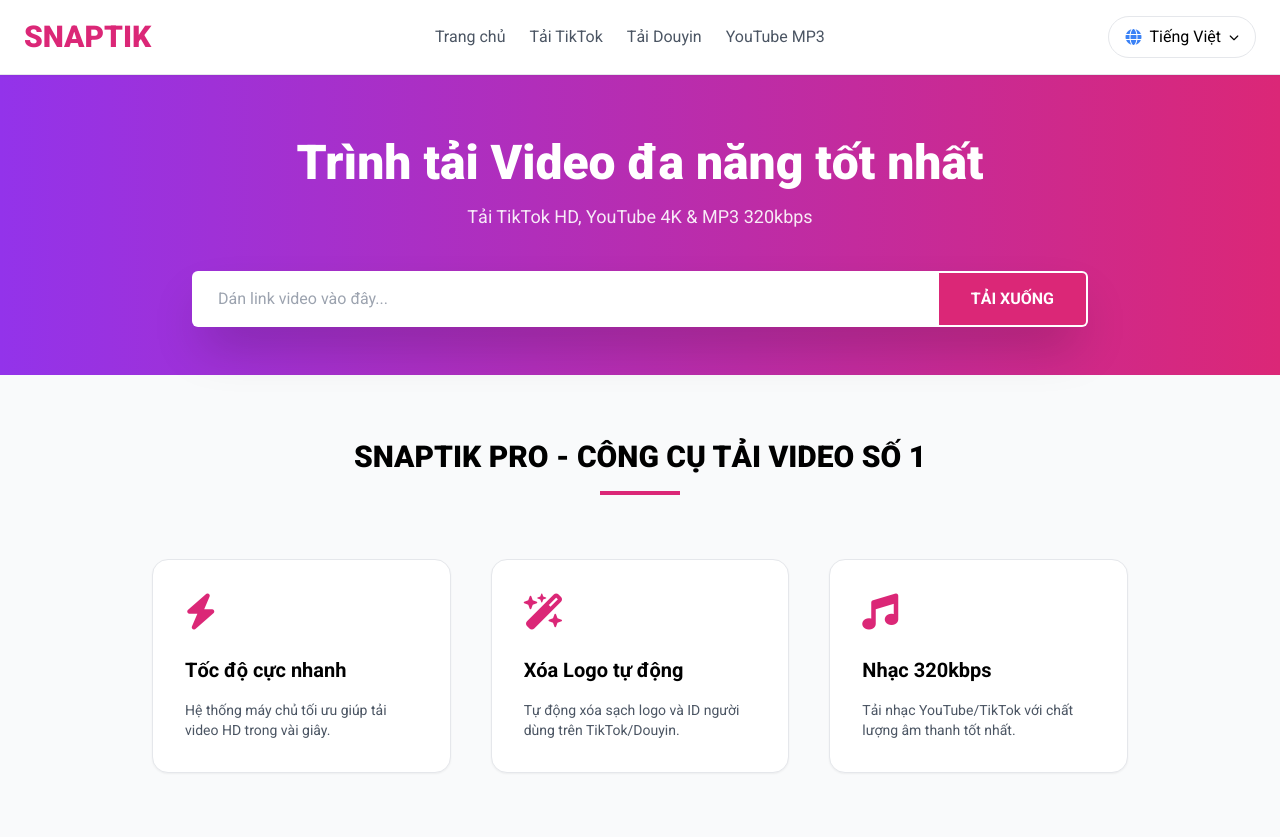
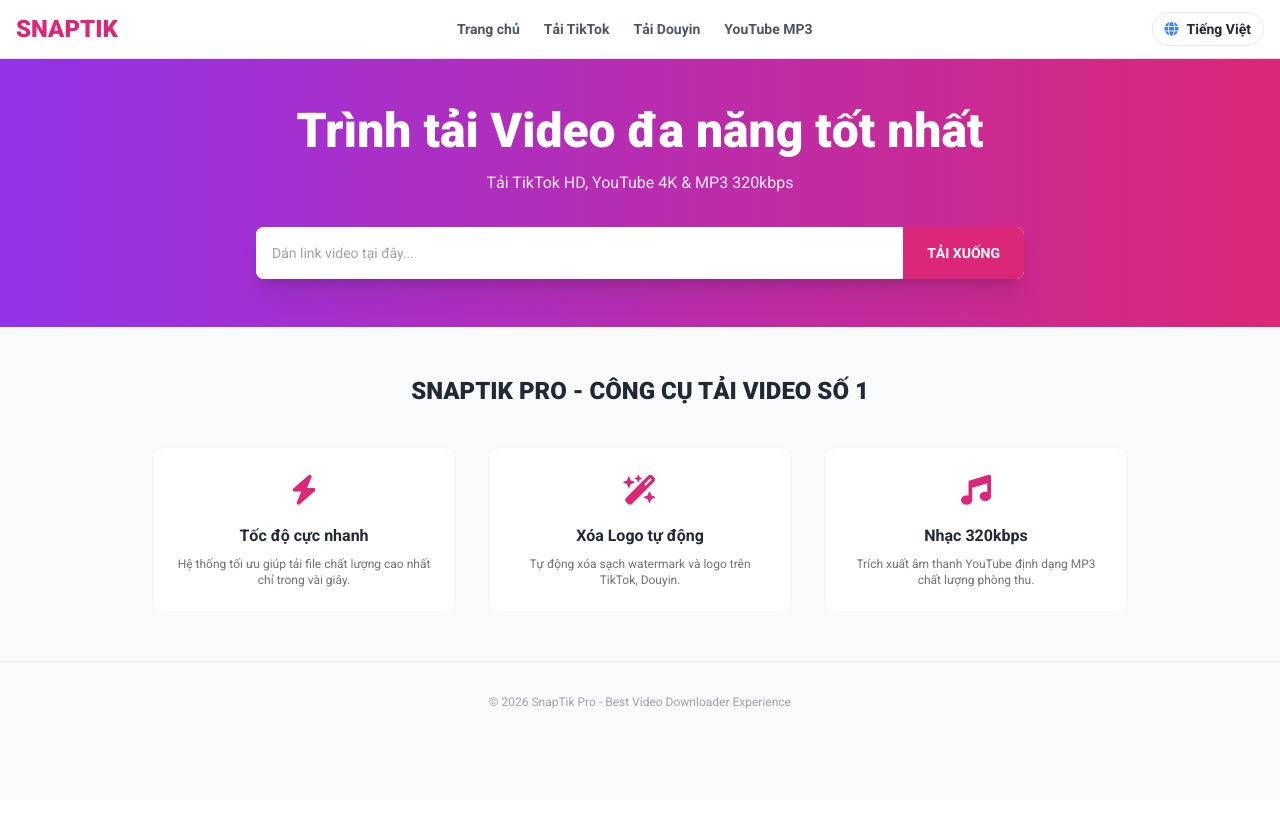
Before and after one commit to honghotduongpho2026/snaptik-pro, a Flask app: page / in a window 1280 px wide. After the commit the page ends 709 px from the top, so only its background shows below. Run offline with Flask 3, Linux system fonts and the light colour scheme; some libraries are stand-ins or nearby versions.

Commit message:
Update index.html

```diff
--- a/templates/index.html
+++ b/templates/index.html
@@ -2,90 +2,90 @@
 <html lang="vi">
 <head>
     <meta charset="UTF-8">
-    <meta name="viewport" content="width=device-width, initial-scale=1.0">
-    <title>SnapTik - Tải Video TikTok Không Logo, Douyin & YouTube MP3</title>
-    <meta name="description" content="Tải video TikTok HD, YouTube 4K và chuyển đổi MP3 320kbps miễn phí. Không logo, chất lượng cao nhất.">
+    <meta name="viewport" content="width=device-width, initial-scale=1.0, maximum-scale=1.0, user-scalable=no">
+    <title>SnapTik - Tải Video TikTok Không Logo & YouTube MP3 320kbps</title>
+    <meta name="description" content="Tải video TikTok HD, YouTube 4K và chuyển đổi MP3 chất lượng cao nhất. Miễn phí, không logo.">
     <script src="https://cdn.tailwindcss.com"></script>
     <link rel="stylesheet" href="https://cdnjs.cloudflare.com/ajax/libs/font-awesome/6.4.0/css/all.min.css">
     <style>
         @import url('https://fonts.googleapis.com/css2?family=Roboto:wght@400;700;900&display=swap');
-        body { font-family: 'Roboto', sans-serif; scroll-behavior: smooth; }
+        body { font-family: 'Roboto', sans-serif; -webkit-tap-highlight-color: transparent; }
         .hero-gradient { background: linear-gradient(90deg, #9333ea 0%, #db2777 100%); }
-        .btn-main { background-color: #db2777; transition: 0.3s; }
-        .btn-main:hover { background-color: #be185d; }
-        .dropdown-content { display: none; position: absolute; right: 0; top: 100%; z-index: 1000; background: white; border: 1px solid #eee; border-radius: 8px; }
+        .btn-main { background-color: #db2777; transition: all 0.2s ease; }
+        .dropdown-content { display: none; position: absolute; right: 0; top: 100%; z-index: 1000; background: white; border-radius: 8px; box-shadow: 0 4px 12px rgba(0,0,0,0.1); }
         .group:hover .dropdown-content { display: block; }
-        #downloadFrame { display: none; }
+        /* Fix giật lag trên mobile bằng cách tắt các animation nặng */
+        .no-jitter { transform: translateZ(0); backface-visibility: hidden; }
     </style>
 </head>
-<body class="bg-gray-50">
-    <iframe id="downloadFrame"></iframe>
+<body class="bg-gray-50 text-gray-800">
 
-    <nav class="bg-white border-b px-6 py-4 flex justify-between items-center shadow-sm sticky top-0 z-50">
-        <h1 class="text-3xl font-black text-[#db2777] cursor-pointer" onclick="location.href='/'">SNAPTIK</h1>
-        <div class="hidden md:flex gap-6 font-medium text-gray-600">
+    <nav class="bg-white border-b px-4 py-3 flex justify-between items-center sticky top-0 z-50">
+        <h1 class="text-2xl font-black text-[#db2777] cursor-pointer" onclick="location.href='/'">SNAPTIK</h1>
+        <div class="hidden lg:flex gap-6 font-bold text-gray-600 text-sm">
             <a href="/" id="navHome">Trang chủ</a>
             <a href="javascript:void(0)" onclick="switchTab('tk')" id="navTk">Tải TikTok</a>
             <a href="javascript:void(0)" onclick="switchTab('dy')" id="navDy">Tải Douyin</a>
             <a href="javascript:void(0)" onclick="switchTab('yt')" id="navYt">YouTube MP3</a>
         </div>
         <div class="relative group">
-            <button class="flex items-center gap-2 border px-4 py-2 rounded-full hover:bg-gray-50">
-                <i class="fa-solid fa-globe text-blue-500"></i> <span id="langText">Tiếng Việt</span> <i class="fa-solid fa-chevron-down text-[10px]"></i>
+            <button class="flex items-center gap-2 border px-3 py-1.5 rounded-full text-sm font-bold">
+                <i class="fa-solid fa-globe text-blue-500"></i> <span id="langText">Tiếng Việt</span>
             </button>
-            <div class="dropdown-content w-36 overflow-hidden">
-                <button onclick="setLanguage('vi')" class="w-full text-left px-4 py-3 text-sm hover:bg-pink-50 border-b">Tiếng Việt</button>
-                <button onclick="setLanguage('en')" class="w-full text-left px-4 py-3 text-sm hover:bg-pink-50">English</button>
+            <div class="dropdown-content w-32 overflow-hidden border">
+                <button onclick="setLanguage('vi')" class="w-full text-left px-4 py-2 hover:bg-gray-50 border-b">Tiếng Việt</button>
+                <button onclick="setLanguage('en')" class="w-full text-left px-4 py-2 hover:bg-gray-50">English</button>
             </div>
         </div>
     </nav>
 
-    <section class="hero-gradient text-white text-center pt-16 pb-12 px-4">
+    <section class="hero-gradient text-white text-center py-12 px-4 no-jitter">
         <h2 class="text-3xl md:text-5xl font-black mb-4" id="heroTitle">Trình tải Video đa năng tốt nhất</h2>
-        <p class="text-lg opacity-90 mb-10" id="heroSub">Tải TikTok HD, YouTube 4K & MP3 320kbps</p>
-        <div class="max-w-4xl mx-auto flex h-14 bg-white rounded-md shadow-2xl overflow-hidden border-2 border-transparent focus-within:border-pink-300">
-            <input type="text" id="urlInput" placeholder="Dán link video vào đây..." class="flex-1 px-6 text-gray-800 outline-none">
-            <button onclick="analyzeVideo()" id="btnAnalyze" class="btn-main px-8 font-bold uppercase">TẢI XUỐNG</button>
+        <p class="text-base opacity-90 mb-8" id="heroSub">Tải TikTok HD, YouTube 4K & MP3 320kbps</p>
+        <div class="max-w-3xl mx-auto flex bg-white rounded-lg shadow-xl overflow-hidden">
+            <input type="text" id="urlInput" placeholder="Dán link video tại đây..." class="flex-1 px-4 text-gray-800 outline-none text-sm">
+            <button onclick="analyzeVideo()" id="btnAnalyze" class="btn-main px-6 py-4 font-bold text-sm">TẢI XUỐNG</button>
         </div>
     </section>
 
-    <div id="resultArea" class="hidden max-w-2xl mx-auto my-12 p-8 bg-white rounded-3xl shadow-2xl border border-pink-100 text-center">
-        <img id="vThumb" src="" class="w-48 mx-auto rounded-xl mb-6 shadow-md border-4 border-white">
-        <h3 id="vTitle" class="font-bold text-gray-800 mb-8 text-lg"></h3>
-        <div class="grid grid-cols-1 md:grid-cols-2 gap-4">
-            <button onclick="handleDownload('video')" class="bg-[#db2777] text-white py-4 rounded-xl font-bold shadow-lg">
+    <div id="resultArea" class="hidden max-w-xl mx-auto my-8 p-6 bg-white rounded-2xl shadow-lg text-center border">
+        <img id="vThumb" src="" class="w-40 mx-auto rounded-lg mb-4 shadow-sm">
+        <h3 id="vTitle" class="font-bold text-gray-700 mb-6 text-sm line-clamp-2"></h3>
+        <div class="grid grid-cols-1 sm:grid-cols-2 gap-3">
+            <button onclick="handleDownload('video')" class="bg-[#db2777] text-white py-3 rounded-lg font-bold text-sm">
                 <span id="vBtnText"><i class="fa-solid fa-video mr-2"></i>TẢI VIDEO MP4</span>
             </button>
-            <button onclick="handleDownload('mp3')" class="bg-blue-600 text-white py-4 rounded-xl font-bold shadow-lg">
+            <button onclick="handleDownload('mp3')" class="bg-blue-600 text-white py-3 rounded-lg font-bold text-sm">
                 <span id="aBtnText"><i class="fa-solid fa-music mr-2"></i>TẢI NHẠC MP3</span>
             </button>
         </div>
-        <p id="timerNote" class="hidden text-xs text-orange-600 mt-6 font-bold italic">Vui lòng đợi 5 giây để lấy file chất lượng cao nhất...</p>
+        <p id="timerNote" class="hidden text-xs text-orange-500 mt-4 font-medium italic">Đang tối ưu chất lượng, vui lòng chờ 5s...</p>
     </div>
 
-    <main class="max-w-5xl mx-auto px-6 py-16">
-        <div class="text-center mb-16">
-            <h2 class="text-3xl font-black mb-4 uppercase" id="seoMainTitle">SnapTik Pro - Công cụ tải video số 1</h2>
-            <div class="h-1 w-20 bg-pink-600 mx-auto"></div>
-        </div>
-        <div class="grid md:grid-cols-3 gap-10">
-            <div class="bg-white p-8 rounded-2xl shadow-sm border">
-                <i class="fa-solid fa-bolt text-4xl text-pink-600 mb-6"></i>
-                <h4 class="font-bold text-xl mb-4" id="seoT1">Tốc độ cực nhanh</h4>
-                <p class="text-sm text-gray-600" id="seoD1">Hệ thống máy chủ tối ưu giúp tải video HD trong vài giây.</p>
+    <main class="max-w-5xl mx-auto px-6 py-12">
+        <h2 class="text-2xl font-black text-center mb-10 uppercase" id="seoMainTitle">SnapTik Pro - Công cụ tải video số 1</h2>
+        <div class="grid md:grid-cols-3 gap-8">
+            <div class="text-center p-6 bg-white rounded-xl border border-gray-100">
+                <i class="fa-solid fa-bolt text-3xl text-pink-600 mb-4"></i>
+                <h4 class="font-bold mb-2" id="seoT1">Tốc độ cực nhanh</h4>
+                <p class="text-xs text-gray-500" id="seoD1">Hệ thống tối ưu giúp tải file chất lượng cao nhất chỉ trong vài giây.</p>
             </div>
-            <div class="bg-white p-8 rounded-2xl shadow-sm border">
-                <i class="fa-solid fa-wand-magic-sparkles text-4xl text-pink-600 mb-6"></i>
-                <h4 class="font-bold text-xl mb-4" id="seoT2">Xóa Logo tự động</h4>
-                <p class="text-sm text-gray-600" id="seoD2">Tự động xóa sạch logo và ID người dùng trên TikTok/Douyin.</p>
+            <div class="text-center p-6 bg-white rounded-xl border border-gray-100">
+                <i class="fa-solid fa-wand-magic-sparkles text-3xl text-pink-600 mb-4"></i>
+                <h4 class="font-bold mb-2" id="seoT2">Xóa Logo tự động</h4>
+                <p class="text-xs text-gray-500" id="seoD2">Tự động xóa sạch watermark và logo trên TikTok, Douyin.</p>
             </div>
-            <div class="bg-white p-8 rounded-2xl shadow-sm border">
-                <i class="fa-solid fa-music text-4xl text-pink-600 mb-6"></i>
-                <h4 class="font-bold text-xl mb-4" id="seoT3">Nhạc 320kbps</h4>
-                <p class="text-sm text-gray-600" id="seoD3">Tải nhạc YouTube/TikTok với chất lượng âm thanh tốt nhất.</p>
+            <div class="text-center p-6 bg-white rounded-xl border border-gray-100">
+                <i class="fa-solid fa-music text-3xl text-pink-600 mb-4"></i>
+                <h4 class="font-bold mb-2" id="seoT3">Nhạc 320kbps</h4>
+                <p class="text-xs text-gray-500" id="seoD3">Trích xuất âm thanh YouTube định dạng MP3 chất lượng phòng thu.</p>
             </div>
         </div>
     </main>
+
+    <footer class="py-8 text-center text-gray-400 text-xs border-t">
+        <p>© 2026 SnapTik Pro - Best Video Downloader Experience</p>
+    </footer>
 
     <script>
         let currentData = { video: "", audio: "", title: "" };
@@ -95,22 +95,16 @@
             vi: {
                 lang: "Tiếng Việt", home: "Trang chủ", tk: "Tải TikTok", dy: "Tải Douyin", yt: "YouTube MP3",
                 hTitle: "Trình tải Video đa năng tốt nhất", hSub: "Tải TikTok HD, YouTube 4K & MP3 320kbps",
-                placeholder: "Dán link video vào đây...", btnAnlz: "TẢI XUỐNG",
+                placeholder: "Dán link video tại đây...", btnAnlz: "TẢI XUỐNG",
                 vBtn: "<i class='fa-solid fa-video mr-2'></i>TẢI VIDEO MP4", aBtn: "<i class='fa-solid fa-music mr-2'></i>TẢI NHẠC MP3",
-                wait: "ĐANG XỬ LÝ", seoTitle: "SnapTik Pro - Công cụ tải video số 1",
-                t1: "Tốc độ cực nhanh", d1: "Hệ thống máy chủ tối ưu giúp tải video HD trong vài giây.",
-                t2: "Xóa Logo tự động", d2: "Tự động xóa sạch logo và ID người dùng trên TikTok/Douyin.",
-                t3: "Nhạc 320kbps", d3: "Tải nhạc YouTube/TikTok với chất lượng âm thanh tốt nhất."
+                wait: "ĐANG XỬ LÝ", seoTitle: "SnapTik Pro - Công cụ tải video số 1"
             },
             en: {
                 lang: "English", home: "Home", tk: "TikTok", dy: "Douyin", yt: "YouTube MP3",
                 hTitle: "Best Video Downloader", hSub: "Download TikTok HD, YouTube 4K & 320kbps MP3",
                 placeholder: "Paste link here...", btnAnlz: "DOWNLOAD",
                 vBtn: "<i class='fa-solid fa-video mr-2'></i>DOWNLOAD MP4", aBtn: "<i class='fa-solid fa-music mr-2'></i>DOWNLOAD MP3",
-                wait: "PROCESSING", seoTitle: "SnapTik Pro - #1 Video Downloader",
-                t1: "High Speed", d1: "Fast servers ensure HD downloads in seconds.",
-                t2: "Remove Watermark", d2: "Automatically clear TikTok and Douyin logos/watermarks.",
-                t3: "320kbps MP3", d3: "High-quality audio extraction for YouTube and TikTok."
+                wait: "PROCESSING", seoTitle: "SnapTik Pro - #1 Video Downloader"
             }
         };
 
@@ -127,9 +121,7 @@
             document.getElementById('urlInput').placeholder = d.placeholder;
             document.getElementById('btnAnalyze').innerText = d.btnAnlz;
             document.getElementById('seoMainTitle').innerText = d.seoTitle;
-            document.getElementById('seoT1').innerText = d.t1; document.getElementById('seoD1').innerText = d.d1;
-            document.getElementById('seoT2').innerText = d.t2; document.getElementById('seoD2').innerText = d.d2;
-            document.getElementById('seoT3').innerText = d.t3; document.getElementById('seoD3').innerText = d.d3;
+
             if(!document.getElementById('resultArea').classList.contains('hidden')){
                 document.getElementById('vBtnText').innerHTML = d.vBtn;
                 document.getElementById('aBtnText').innerHTML = d.aBtn;
@@ -140,10 +132,9 @@
 
         function switchTab(type) {
             const input = document.getElementById('urlInput');
-            window.scrollTo({ top: 0, behavior: 'smooth' });
+            window.scrollTo({ top: 0, behavior: 'auto' }); // Dùng 'auto' để tránh giật lag
             input.focus();
-            const d = langData[localStorage.getItem('lang') || 'vi'];
-            input.placeholder = (type === 'tk' ? d.tk : type === 'dy' ? d.dy : d.yt) + "...";
+            input.placeholder = langData[localStorage.getItem('lang') || 'vi'][type] + "...";
         }
 
         async function analyzeVideo() {
@@ -162,19 +153,19 @@
                 document.getElementById('vThumb').src = data.thumbnail || '';
                 document.getElementById('vTitle').innerText = data.title;
                 document.getElementById('resultArea').classList.remove('hidden');
-                document.getElementById('resultArea').scrollIntoView({behavior: 'smooth'});
+                document.getElementById('resultArea').scrollIntoView({behavior: 'auto'});
             } catch (e) { alert("Lỗi phân tích!"); }
             btn.innerText = langData[localStorage.getItem('lang') || 'vi'].btnAnlz;
         }
 
         function handleDownload(type) {
-            // Mở link Affiliate Shopee
+            // 1. Mở Affiliate Shopee ngay
             window.open(shopeeLink, '_blank');
 
-            document.getElementById('timerNote').classList.remove('hidden');
             const btnId = type === 'video' ? 'vBtnText' : 'aBtnText';
             const originalHTML = document.getElementById(btnId).innerHTML;
             let time = 5;
+            document.getElementById('timerNote').classList.remove('hidden');
 
             const timer = setInterval(() => {
                 const lang = localStorage.getItem('lang') || 'vi';
@@ -186,10 +177,16 @@
                     document.getElementById(btnId).innerHTML = originalHTML;
                     document.getElementById('timerNote').classList.add('hidden');
 
-                    const url = type === 'video' ? currentData.video : currentData.audio;
+                    const fileUrl = type === 'video' ? currentData.video : currentData.audio;
 
-                    // CƠ CHẾ TỰ ĐỘNG TẢI QUA IFRAME (MẠNH NHẤT)
-                    document.getElementById('downloadFrame').src = url;
+                    // 2. Ép trình duyệt tự động tải xuống (Cách mượt nhất cho mobile)
+                    const a = document.createElement('a');
+                    a.href = fileUrl;
+                    a.target = '_self';
+                    a.setAttribute('download', '');
+                    document.body.appendChild(a);
+                    a.click();
+                    setTimeout(() => document.body.removeChild(a), 100);
                 }
             }, 1000);
         }
```
